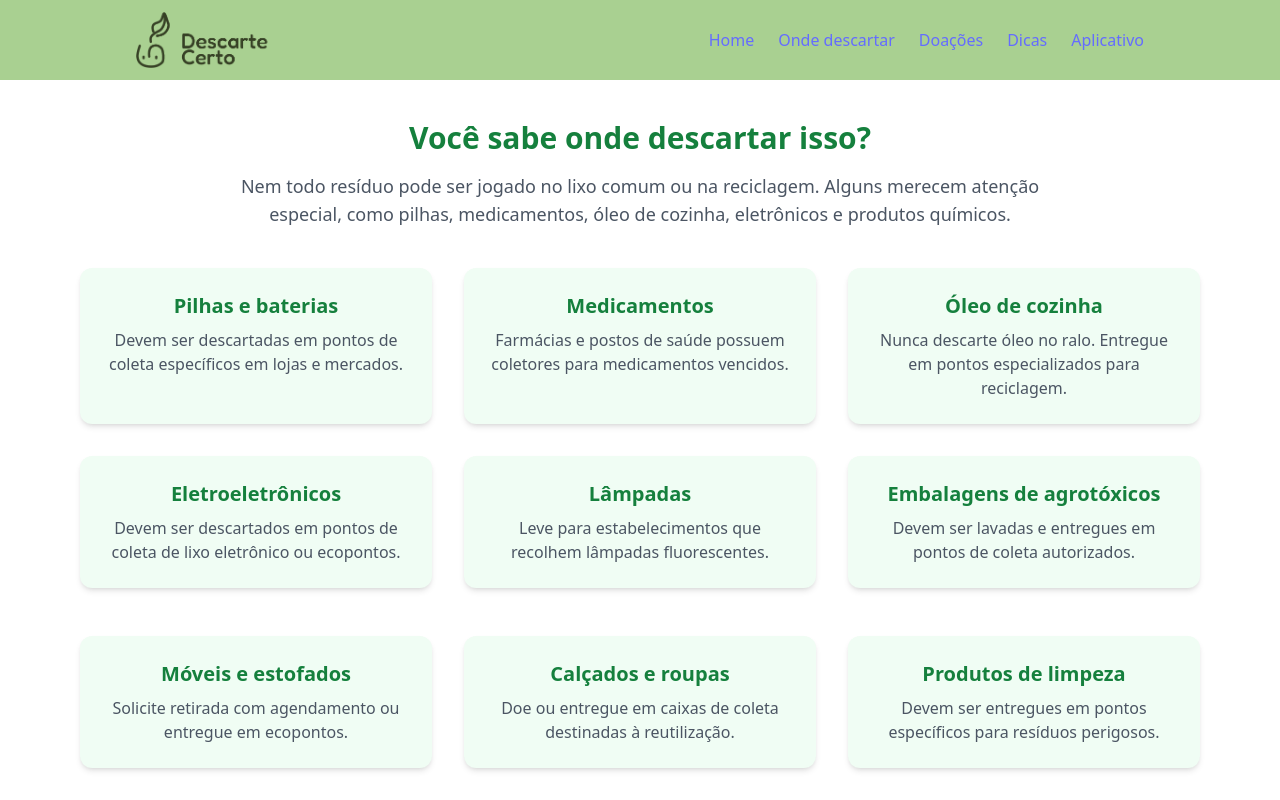
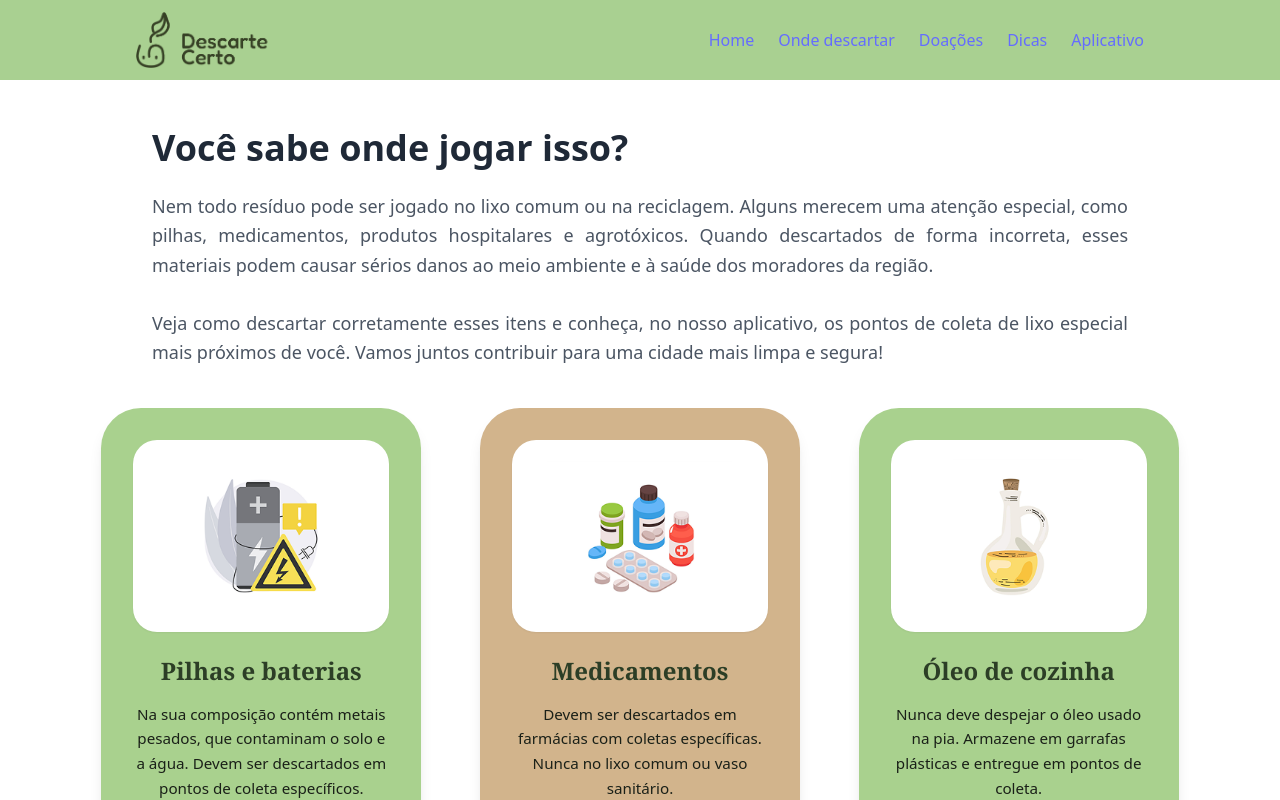
Before and after one commit to PedroR2401/DescarteCerto, a React (Vite) app in the folder DescarteCerto/: page /OndeDescartar in a window 1280 px wide. Built offline with nearby package versions, Linux system fonts and the light colour scheme.

Commit message:
✨ Cards completos

```diff
--- a/DescarteCerto/src/paginas/OndeDescartar.tsx
+++ b/DescarteCerto/src/paginas/OndeDescartar.tsx
@@ -1,88 +1,145 @@
 // import React from "react";
 import "./css/OndeDescartar.css";
 
-// import Pilhas from "../images/pilhas.png";
-// import Medicamentos from "../images/medicamentos.png";
-// import Oleo from "../images/oleo.png";
-// import Eletro from "../images/eletro.png";
-// import Lampadas from "../images/lampadas.png";
-// import Agrotoxicos from "../images/agrotoxicos.png";
-// import Moveis from "../images/moveis.png";
-// import Roupas from "../images/roupas.png";
-// import Limpeza from "../images/limpeza.png";
+import Pilhas from "../images/baterias.png";
+import Medicamentos from "../images/medicamentos.png";
+import Oleo from "../images/oleo.png";
+import Eletro from "../images/eletroeletronicos.png";
+import Lampadas from "../images/lampadas.png";
+import Agrotoxicos from "../images/agrotoxicos.png";
+import Moveis from "../images/moveis.png";
+import Roupas from "../images/roupas.png";
+import Limpeza from "../images/DiferencaLixos.png";
 
+// --- 1. Definição do Componente Card ---
+interface CardProps {
+  imagem: string;
+  titulo: string;
+  texto: string;
+  corFundo?: string;
+}
+
+function Card({ imagem, titulo, texto, corFundo = "bg-[#A9D18E]" }: CardProps) {
+  return (
+    // REMOVIDO: transition-transform hover:scale-105 duration-300
+    <div className={`${corFundo} rounded-[2.5rem] shadow-lg p-8 flex flex-col items-center text-center w-full max-w-[320px] min-h-[450px]`}>
+
+      {/* Caixa branca da imagem (Estilo arredondado) */}
+      <div className="bg-white rounded-[1.5rem] w-full aspect-[4/3] flex items-center justify-center mb-6 shadow-sm overflow-hidden p-4">
+        <img
+          src={imagem}
+          alt={titulo}
+          className="w-full h-full object-contain"
+        />
+      </div>
+
+      {/* Título com fonte Serifada */}
+      <h3 className="text-2xl font-serif font-bold text-[#2c3e26] mb-4 leading-tight">
+        {titulo}
+      </h3>
+
+      {/* Texto descritivo */}
+      <p className="text-[#1a2018] text-[0.95rem] leading-relaxed font-medium">
+        {texto}
+      </p>
+    </div>
+  );
+}
+
+// --- 2. Dados dos Cards com as Cores Alternadas ---
+const cardsData = [
+  {
+    titulo: "Pilhas e baterias",
+    texto: "Na sua composição contém metais pesados, que contaminam o solo e a água. Devem ser descartados em pontos de coleta específicos.",
+    imagem: Pilhas,
+    corFundo: "bg-[#A9D18E]" // Verde
+  },
+  {
+    titulo: "Medicamentos",
+    texto: "Devem ser descartados em farmácias com coletas específicas. Nunca no lixo comum ou vaso sanitário.",
+    imagem: Medicamentos, // Substitua por Medicamentos
+    corFundo: "bg-[#D2B48C]" // Bege
+  },
+  {
+    titulo: "Óleo de cozinha",
+    texto: "Nunca deve despejar o óleo usado na pia. Armazene em garrafas plásticas e entregue em pontos de coleta.",
+    imagem: Oleo, // Substitua por Oleo
+    corFundo: "bg-[#A9D18E]" // Verde
+  },
+  {
+    titulo: "Eletroeletrônicos",
+    texto: "Contêm materiais tóxicos. Devem ser levados em ecopontos ou campanhas de coleta tecnológica.",
+    imagem: Eletro, // Substitua por Eletro
+    corFundo: "bg-[#D2B48C]" // Bege
+  },
+  {
+    titulo: "Lâmpadas",
+    texto: "Contêm mercúrio. Leve em lojas especializadas e nunca quebre ou jogue no lixo comum.",
+    imagem: Lampadas, // Substitua por Lampadas
+    corFundo: "bg-[#A9D18E]" // Verde
+  },
+  {
+    titulo: "Embalagens de agrotóxicos",
+    texto: "Os vestígios podem fazer mal. As embalagens devem ser lavadas e levadas aos lugares indicados.",
+    imagem: Agrotoxicos, // Substitua por Agrotoxicos
+    corFundo: "bg-[#D2B48C]" // Bege
+  },
+  {
+    titulo: "Móveis e estofados",
+    texto: "Se não for possível doar, solicite a coleta agendada da prefeitura ou leve a um ecoponto.",
+    imagem: Moveis, // Substitua por Moveis
+    corFundo: "bg-[#A9D18E]" // Verde
+  },
+  {
+    titulo: "Calçados e roupas",
+    texto: "Se estiverem em bom estado, doe. Caso contrário, descarte em pontos de coleta têxteis.",
+    imagem: Roupas, // Substitua por Roupas
+    corFundo: "bg-[#D2B48C]" // Bege
+  },
+  {
+    titulo: "Produtos de limpeza",
+    texto: "Por conter químicos, as embalagens vazias devem ser descartadas corretamente nos lixos recicláveis.",
+    imagem: Limpeza, // Substitua por Limpeza
+    corFundo: "bg-[#A9D18E]" // Verde
+  },
+];
+
+// --- 3. Componente Principal ---
 export default function OndeDescartar() {
   return (
-    <div className="OndeDescartarPagina">
-      <section className="OD-Header">
-        <h1 className="OD-Titulo">Você sabe onde descartar isso?</h1>
-        <p className="OD-Descricao">
-          Nem todo resíduo pode ser jogado no lixo comum ou na reciclagem. Alguns merecem atenção especial, como pilhas, medicamentos, óleo de cozinha, eletrônicos e produtos químicos.
+    <div className="w-full flex flex-col items-center bg-white min-h-screen pb-16">
+
+      {/* Header */}
+      <section className="max-w-5xl w-full mt-12 px-6 mb-10">
+        <h1 className="text-3xl md:text-4xl font-extrabold mb-6 text-gray-800">
+          Você sabe onde jogar isso?
+        </h1>
+        <p className="text-lg text-gray-600 leading-relaxed text-justify">
+          Nem todo resíduo pode ser jogado no lixo comum ou na reciclagem. Alguns merecem uma atenção especial, como pilhas, medicamentos, produtos hospitalares e agrotóxicos. Quando descartados de forma incorreta, esses materiais podem causar sérios danos ao meio ambiente e à saúde dos moradores da região.
+          <br /><br />
+          Veja como descartar corretamente esses itens e conheça, no nosso aplicativo, os pontos de coleta de lixo especial mais próximos de você. Vamos juntos contribuir para uma cidade mais limpa e segura!
         </p>
       </section>
 
-      <section className="OD-Cards">
-        <div className="OD-Card">
-          {/* <img src={Pilhas} alt="Pilhas" /> */}
-          <h3>Pilhas e baterias</h3>
-          <p>Devem ser descartadas em pontos de coleta específicos em lojas e mercados.</p>
-        </div>
-
-        <div className="OD-Card">
-          {/* <img src={Medicamentos} alt="Medicamentos" /> */}
-          <h3>Medicamentos</h3>
-          <p>Farmácias e postos de saúde possuem coletores para medicamentos vencidos.</p>
-        </div>
-
-        <div className="OD-Card">
-          {/* <img src={Oleo} alt="Óleo de cozinha" /> */}
-          <h3>Óleo de cozinha</h3>
-          <p>Nunca descarte óleo no ralo. Entregue em pontos especializados para reciclagem.</p>
-        </div>
-
-        <div className="OD-Card">
-          {/* <img src={Eletro} alt="Eletrônicos" /> */}
-          <h3>Eletroeletrônicos</h3>
-          <p>Devem ser descartados em pontos de coleta de lixo eletrônico ou ecopontos.</p>
-        </div>
-
-        <div className="OD-Card">
-          {/* <img src={Lampadas} alt="Lâmpadas" /> */}
-          <h3>Lâmpadas</h3>
-          <p>Leve para estabelecimentos que recolhem lâmpadas fluorescentes.</p>
-        </div>
-
-        <div className="OD-Card">
-          {/* <img src={Agrotoxicos} alt="Agrotóxicos" /> */}
-          <h3>Embalagens de agrotóxicos</h3>
-          <p>Devem ser lavadas e entregues em pontos de coleta autorizados.</p>
-        </div>
+      {/* Grid de Cards */}
+      <section className="grid grid-cols-1 md:grid-cols-2 lg:grid-cols-3 gap-8 px-6 max-w-6xl w-full place-items-center">
+        {cardsData.map((card, index) => (
+          <Card
+            key={index}
+            imagem={card.imagem}
+            titulo={card.titulo}
+            texto={card.texto}
+            corFundo={card.corFundo}
+          />
+        ))}
       </section>
 
-      <section className="OD-Outros">
-        <div className="OD-Card">
-          {/* <img src={Moveis} alt="Móveis" /> */}
-          <h3>Móveis e estofados</h3>
-          <p>Solicite retirada com agendamento ou entregue em ecopontos.</p>
-        </div>
-
-        <div className="OD-Card">
-          {/* <img src={Roupas} alt="Roupas" /> */}
-          <h3>Calçados e roupas</h3>
-          <p>Doe ou entregue em caixas de coleta destinadas à reutilização.</p>
-        </div>
-
-        <div className="OD-Card">
-          {/* <img src={Limpeza} alt="Produtos químicos" /> */}
-          <h3>Produtos de limpeza</h3>
-          <p>Devem ser entregues em pontos específicos para resíduos perigosos.</p>
-        </div>
-
-      <section className="OD-Info">
-        <h2>Pontos de coleta perto de você</h2>
-        <p>Use nosso aplicativo para encontrar o ponto de descarte mais próximo.</p>
-      </section>
-
+      {/* Footer / Info */}
+      <section className="bg-green-100 w-full text-center py-12 mt-20">
+        <h2 className="text-2xl font-bold text-green-800">Pontos de coleta perto de você</h2>
+        <p className="text-lg text-gray-700 mt-2">
+          Use nosso aplicativo para encontrar o ponto de descarte mais próximo.
+        </p>
       </section>
     </div>
   );
```
